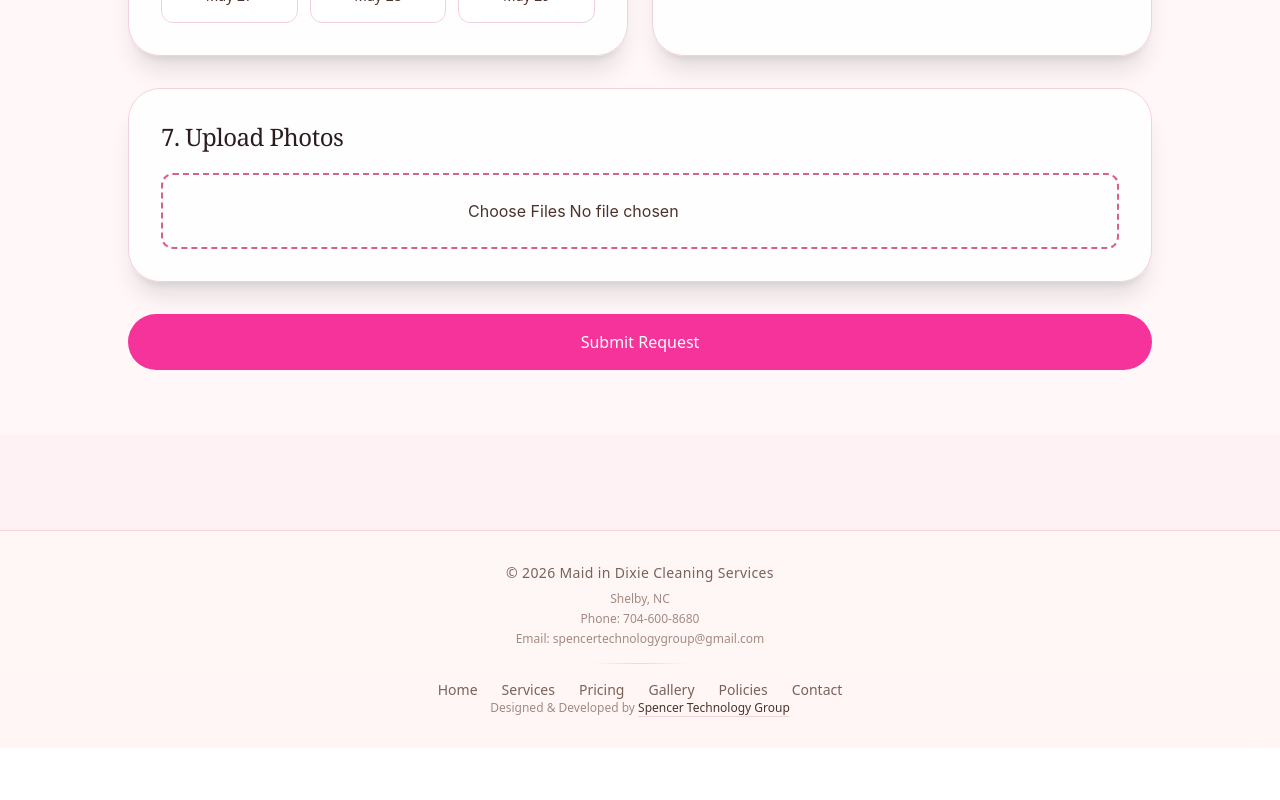
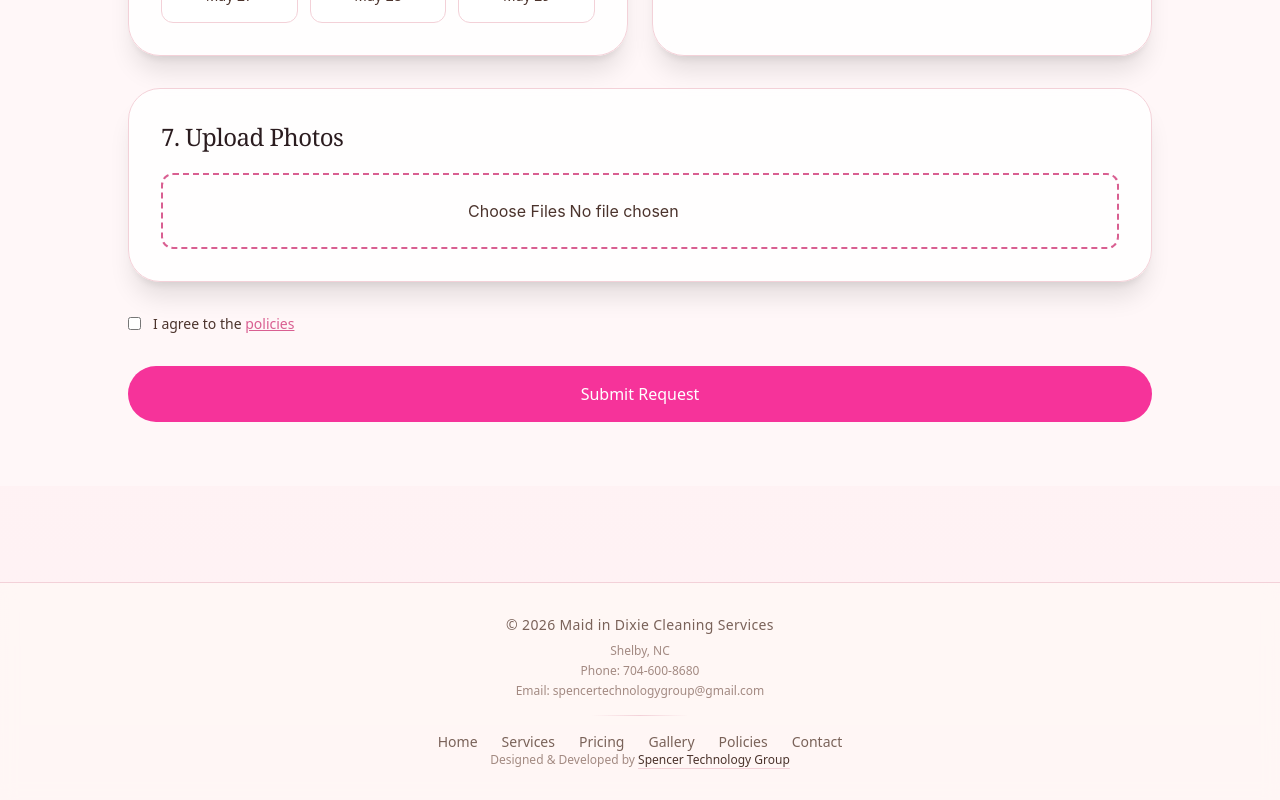
Before and after one commit to Spencer28086/maid-in-dixie, a Next.js app: page /booking in a window 1280 px wide. Shown: the part 1581-2381 px from the top of the page. Before the commit the page ends 2329 px from the top, so only its background shows below. Built offline with nearby package versions, Linux system fonts and the light colour scheme.

Commit message:
fix: restore policies agreement + keep upload safe

```diff
--- a/app/booking/page.tsx
+++ b/app/booking/page.tsx
@@ -128,22 +128,6 @@ export default function BookingPage() {
       const fd = new FormData();
       photos.forEach((f) => fd.append("files", f));
 
-      photos.forEach((_, i) => {
-        let progress = 0;
-
-        const interval = setInterval(() => {
-          progress += Math.random() * 20;
-
-          setUploadProgress((prev) => {
-            const copy = [...prev];
-            copy[i] = Math.min(progress, 95);
-            return copy;
-          });
-
-          if (progress >= 95) clearInterval(interval);
-        }, 200);
-      });
-
       try {
         const res = await fetch("/api/upload", {
           method: "POST",
@@ -155,9 +139,7 @@ export default function BookingPage() {
         if (!data.ok) {
           console.warn("⚠️ Upload failed, continuing without photos");
           alert("Photos could not be uploaded, but your request will still be submitted.");
-          setUploadProgress((prev) => prev.map(() => 0));
         } else {
-          setUploadProgress((prev) => prev.map(() => 100));
           uploadedPhotos = data.files;
         }
       } catch (err) {
@@ -281,6 +263,27 @@ export default function BookingPage() {
             </Section>
           )}
 
+          {/* ✅ AGREEMENT FIX */}
+          <div className="flex gap-3 items-center text-sm">
+            <input
+              type="checkbox"
+              checked={agreed}
+              onChange={() => setAgreed(!agreed)}
+            />
+
+            <span>
+              I agree to the{" "}
+              <a
+                href="/policies"
+                target="_blank"
+                rel="noopener noreferrer"
+                className="text-[#d95f91] underline font-medium"
+              >
+                policies
+              </a>
+            </span>
+          </div>
+
           <button
             disabled={!agreed}
             className="w-full py-4 bg-pink-500 text-white rounded-full"
```
